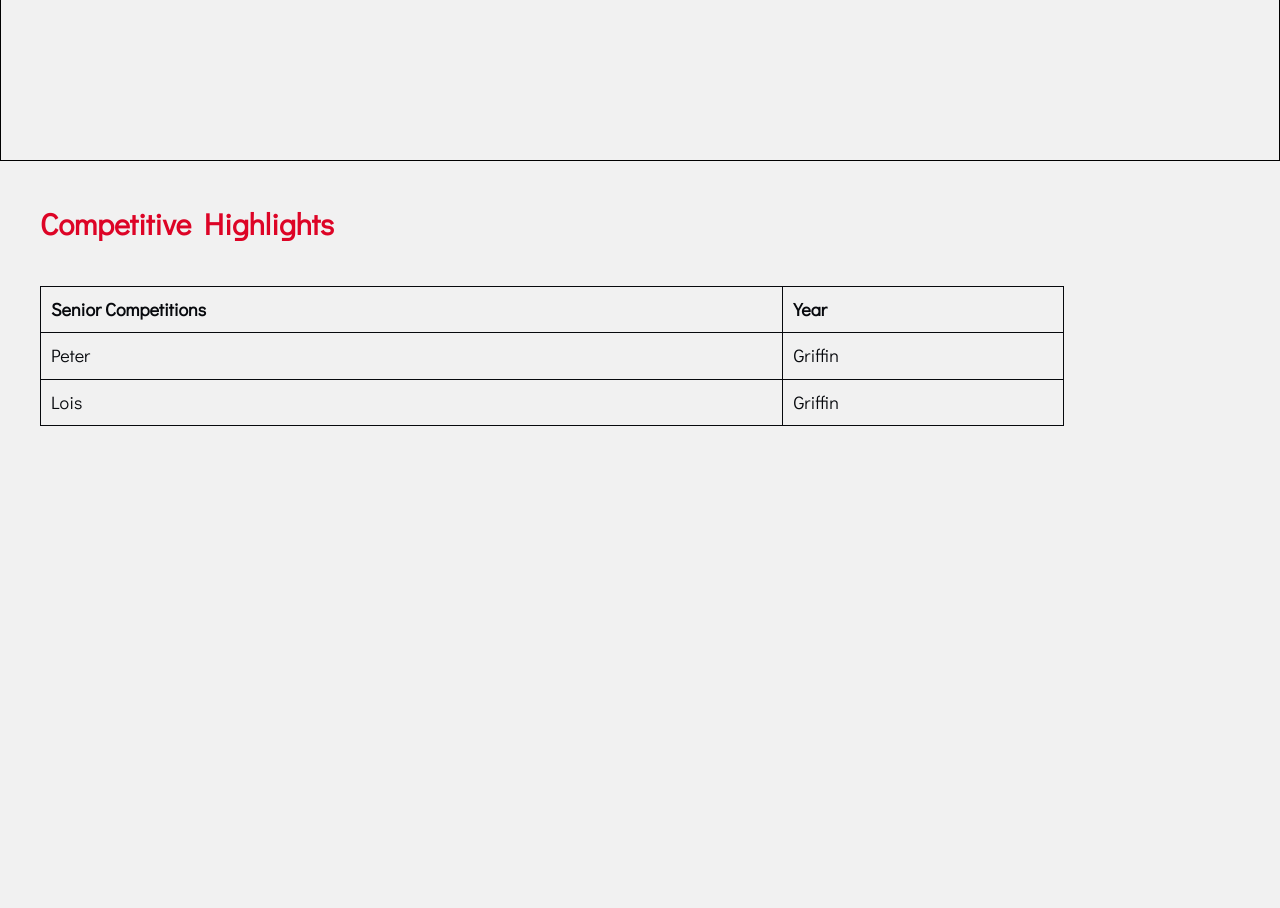
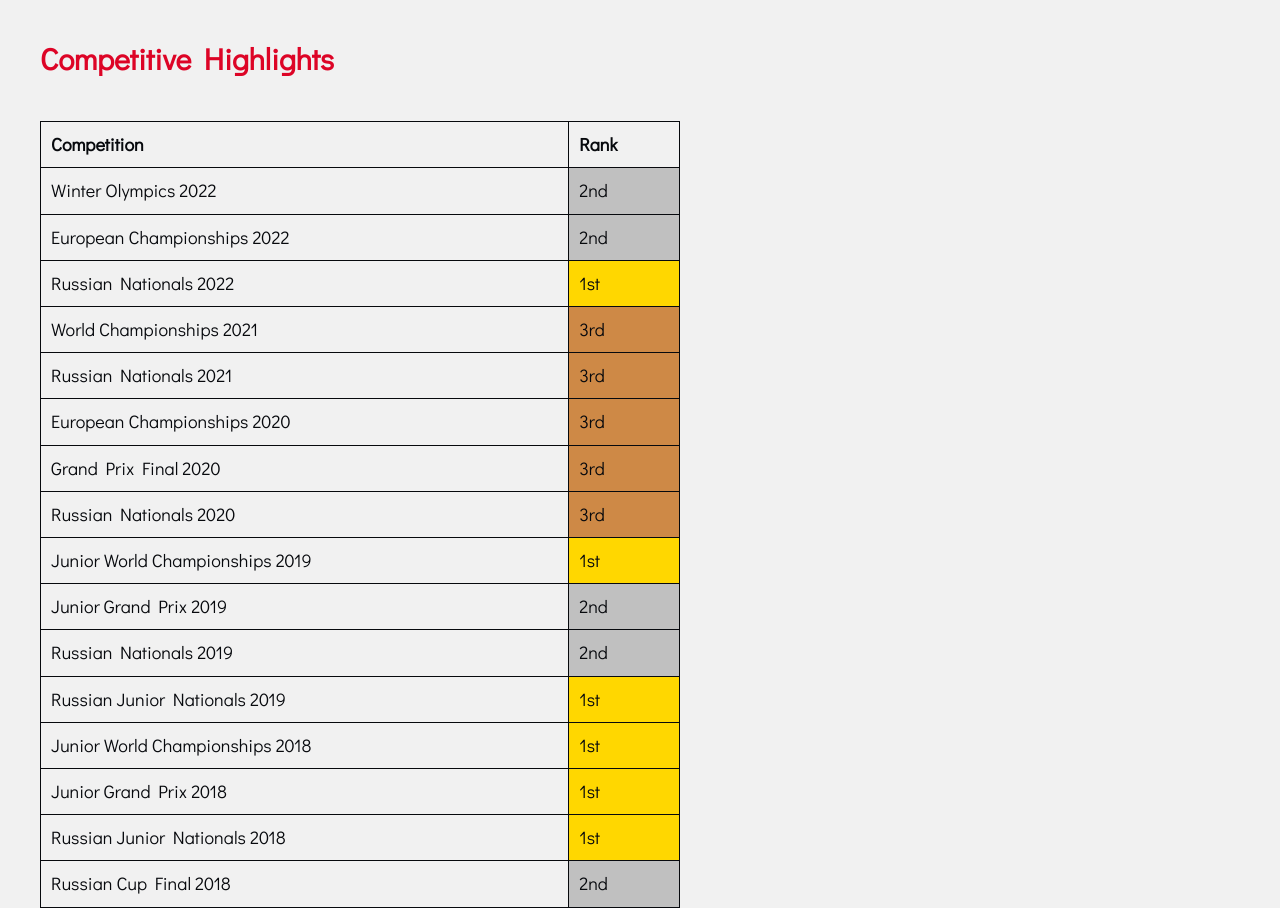
Before and after one commit to emmazrocks11/alexandra-trusova, a plain HTML site: page index.html in a window 1280 px wide. Shown: the part 2080-2988 px from the top of the page. Before the commit the page ends 2506 px from the top, so only its background shows below. Drawn offline with Linux system fonts and the light colour scheme; a web font is replaced by a local one.

Commit message:
finished trusova table

```diff
--- a/index.html
+++ b/index.html
@@ -197,7 +197,7 @@
       .section3 {
         color: #f1f1f1;
         text-align: center;
-        height: 700px;
+        min-height: 535px;
         position: relative;
         border: 1px solid black;
       }
@@ -209,7 +209,6 @@
       }
 
       div.bluebox {
-        position: relative;
         background-color: #9197ae;
         min-height: 70px;
         width: 640px;
@@ -253,8 +252,20 @@
 
       table {
         margin-left: 40px;
-        width: 80%;
+        width: 50%;
         border-collapse: collapse;
+      }
+
+      td.gold {
+        background-color: gold;
+      }
+
+      td.silver {
+        background-color: #c0c0c0;
+      }
+
+      td.bronze {
+        background-color: #ce8946;
       }
 
       #name {
@@ -411,16 +422,72 @@ performed by Anastasiya Spiridonova)</li>
       </h2>
       <table>
         <tr>
-          <th>Senior Competitions</th>
-          <th>Year</th>
+          <th>Competition</th>
+          <th>Rank</th>
         </tr>
         <tr>
-          <td>Peter</td>
-          <td>Griffin</td>
+          <td>Winter Olympics 2022</td>
+          <td class="silver">2nd</td>
         </tr>
         <tr>
-          <td>Lois</td>
-          <td>Griffin</td>
+          <td>European Championships 2022</td>
+          <td class="silver">2nd</td>
+        </tr>
+        <tr>
+          <td>Russian Nationals 2022</td>
+          <td class="gold">1st</td>
+        </tr>
+        <tr>
+          <td>World Championships 2021</td>
+          <td class="bronze">3rd</td>
+        </tr>
+        <tr>
+          <td>Russian Nationals 2021</td>
+          <td class="bronze">3rd</td>
+        </tr>
+        <tr>
+          <td>European Championships 2020</td>
+          <td class="bronze">3rd</td>
+        </tr>
+        <tr>
+          <td>Grand Prix Final 2020</td>
+          <td class="bronze">3rd</td>
+        </tr>
+        <tr>
+          <td>Russian Nationals 2020</td>
+          <td class="bronze">3rd</td>
+        </tr>
+        <tr>
+          <td>Junior World Championships 2019</td>
+          <td class="gold">1st</td>
+        </tr>
+        <tr>
+          <td>Junior Grand Prix 2019</td>
+          <td class="silver">2nd</td>
+        </tr>
+        <tr>
+          <td>Russian Nationals 2019</td>
+          <td class="silver">2nd</td>
+        </tr>
+        <tr>
+          <td>Russian Junior Nationals 2019</td>
+          <td class="gold">1st</td>
+        </tr>
+        <tr>
+          <td>Junior World Championships 2018</td>
+          <td class="gold">1st</td>
+        </tr>
+        <tr>
+          <td>Junior Grand Prix 2018</td>
+          <td class="gold">1st</td>
+        </tr>
+        <tr>
+          <td>Russian Junior Nationals 2018</td>
+          <td class="gold">1st</td>
+        </tr>
+        <tr>
+          <td>Russian Cup Final 2018</td>
+          <td class="silver">2nd</td>
         </tr>
       </table>
     </div>
```
